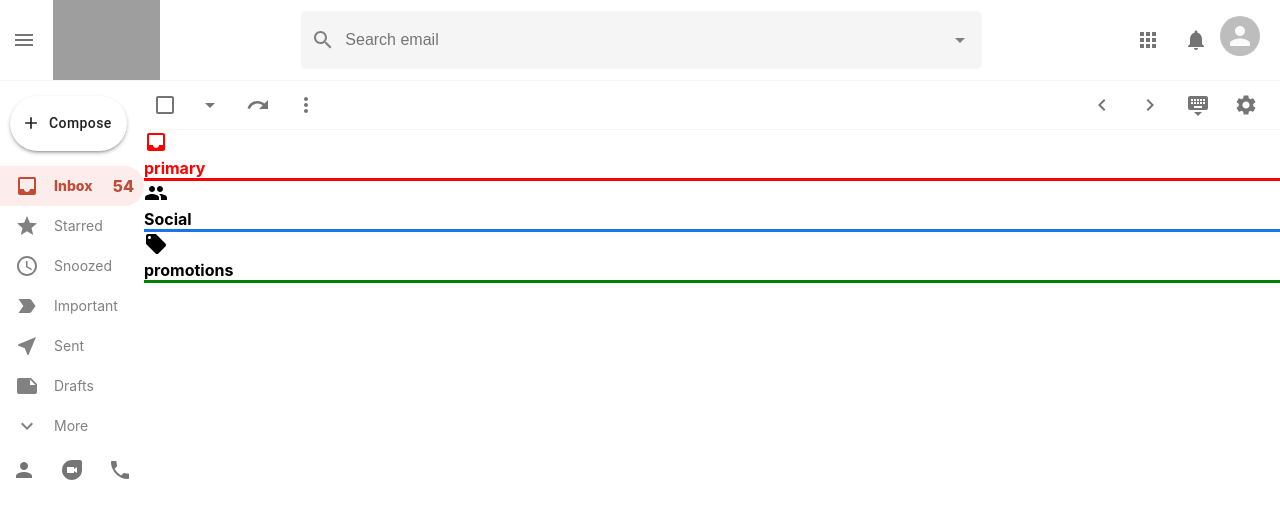
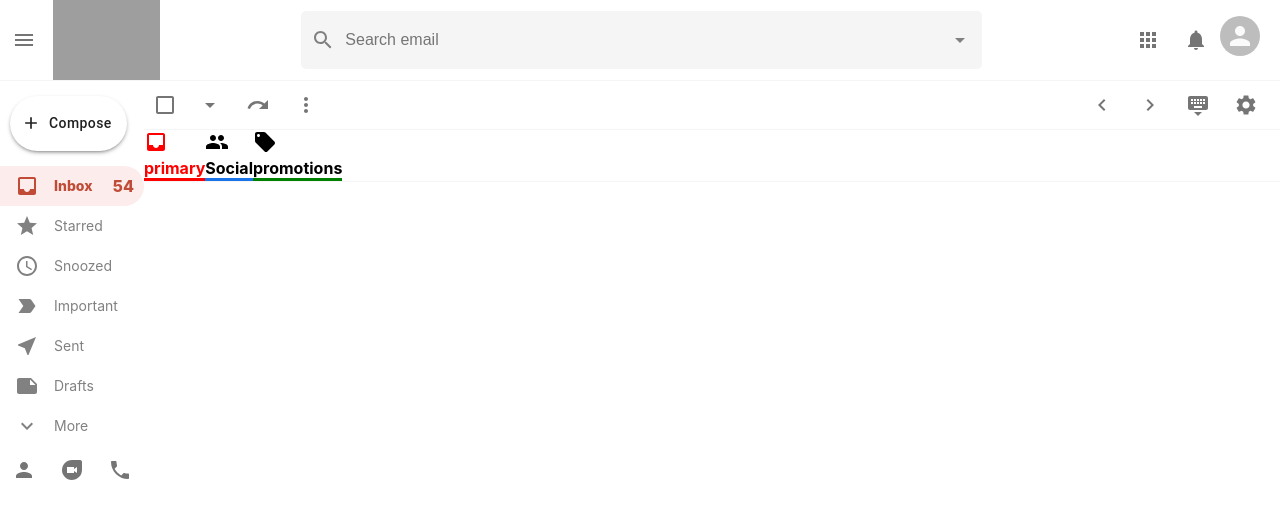
Before and after one commit to jmuema/gmail-clone, a React (Create React App) app: page / in a window 1280 px wide. Shown: the top 518 px of the page. Built offline with nearby package versions, Linux system fonts and the light colour scheme; grey boxes are pictures that could not be loaded.

Commit message:
started styling the emaillist

```diff
--- a/src/EmailList.css
+++ b/src/EmailList.css
@@ -12,3 +12,13 @@
     z-index: 999;
     padding-right: 10px;
 }
+.emailList__sections {
+    position: sticky;
+    top: 0;
+    display: flex;
+    z-index: 999;
+    background-color: white;
+    border-bottom: 1px solid whitesmoke;
+
+
+}
```
